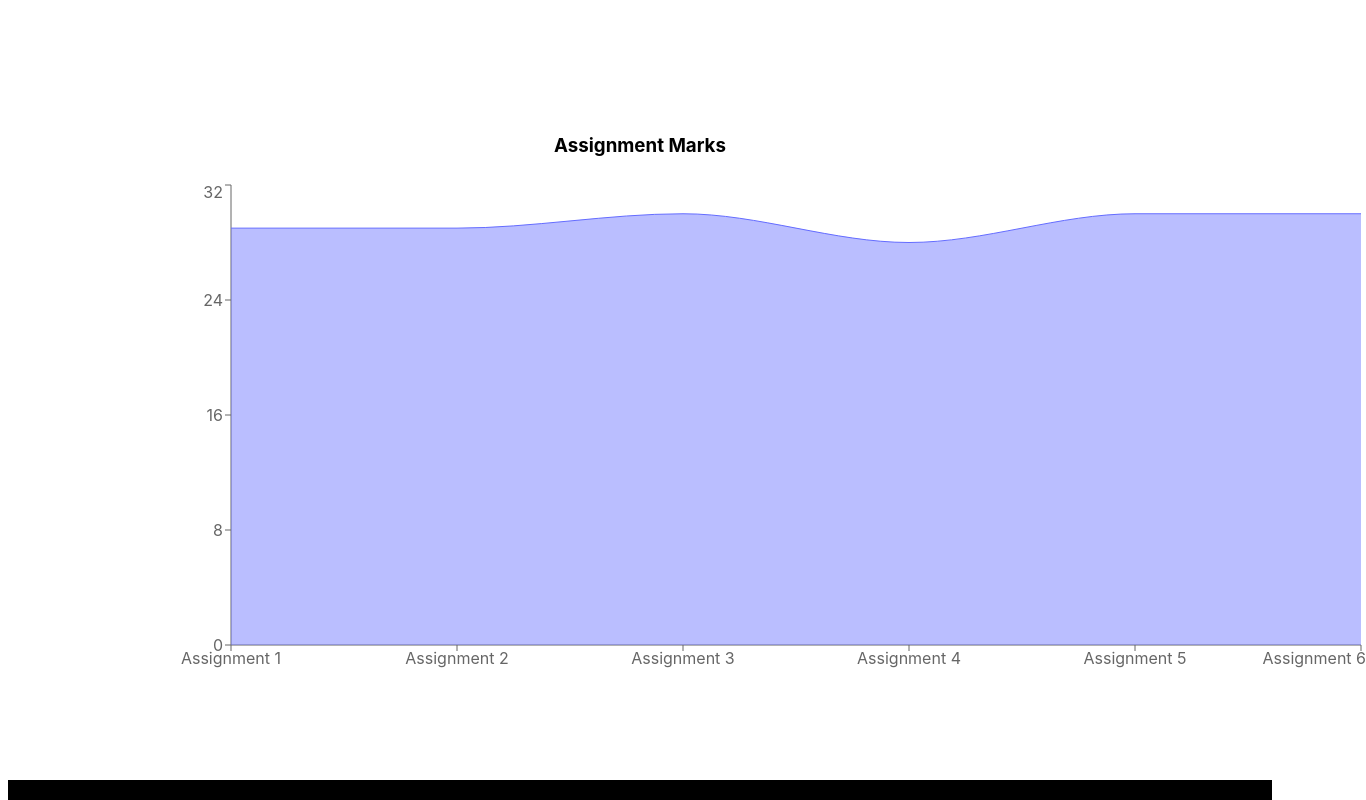
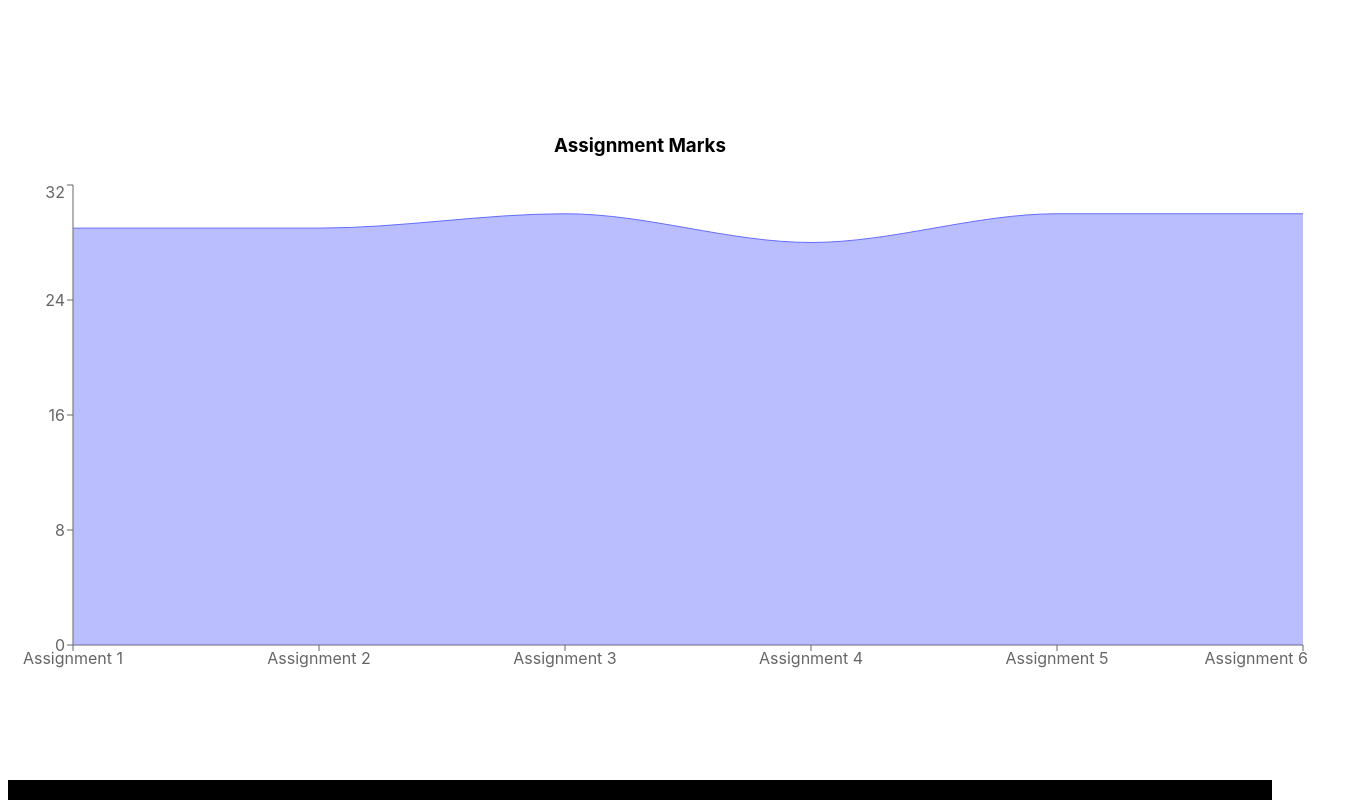
Before and after one commit to Rafiulsam/job-hunt-react, a React (Vite) app: page /statistics in a window 1280 px wide. Shown: the part 300-1100 px from the top of the page, 1366 px wide, since content can reach past the window. Built offline with nearby package versions, Linux system fonts and the light colour scheme.

Commit message:
scroll restoration implemented

```diff
--- a/src/components/Recharts/Recharts.jsx
+++ b/src/components/Recharts/Recharts.jsx
@@ -1,5 +1,5 @@
 import React from 'react';
-import { AreaChart, Area, XAxis, YAxis, CartesianGrid, Tooltip, ResponsiveContainer } from 'recharts';
+import { AreaChart, Area, XAxis, YAxis, Tooltip } from 'recharts';
 const Recharts = () => {
     let assignments = [
         { assignmentName: "Assignment 1", marks: 29 },
@@ -12,10 +12,13 @@ const Recharts = () => {
     return (
         <div>
             <h2 className='title'>Statistics</h2>
-            <div style={{ margin: 'auto', width: '75%' }}>
-                <h3 style={{textAlign: 'center', marginBottom: '20px'}}>Assignment Marks</h3>
+            <div style={{ maxWidth: '1370px',
+                marginLeft: 'auto',
+                marginRight: 'auto'
+            }}>
+                <h3 style={{ textAlign: 'center', marginBottom: '20px' }}>Assignment Marks</h3>
                 <AreaChart
-                    width={1200}
+                    width={1300}
                     height={500}
                     data={assignments}
 
@@ -27,7 +30,7 @@ const Recharts = () => {
                     <Area type="monotone" dataKey="marks" stroke="#646cff" fill="#646cffbd" />
                 </AreaChart>
             </div>
-        </div>
+        </div >
     );
 };
 
--- a/src/components/layout/Root/Root.jsx
+++ b/src/components/layout/Root/Root.jsx
@@ -1,6 +1,6 @@
 import React from 'react';
 import Header from '../../Header/Header';
-import { Outlet } from 'react-router-dom';
+import { Outlet, ScrollRestoration } from 'react-router-dom';
 import Footer from '../../Footer/Footer';
 import { Toaster } from 'react-hot-toast';
 
@@ -14,6 +14,7 @@ const Root = () => {
             <Header></Header>
             <Outlet></Outlet>
             <Footer></Footer>
+            <ScrollRestoration/>
         </div>
     );
 };
```
Also changed, not shown: 2 other files (tests, documents, lock files or other folders).
